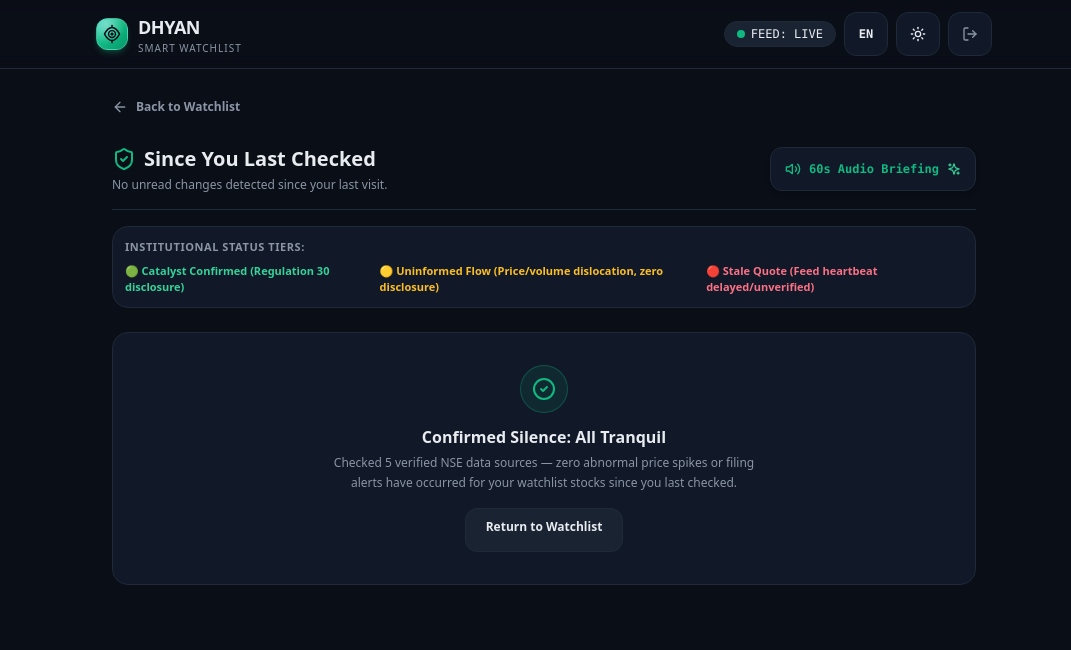
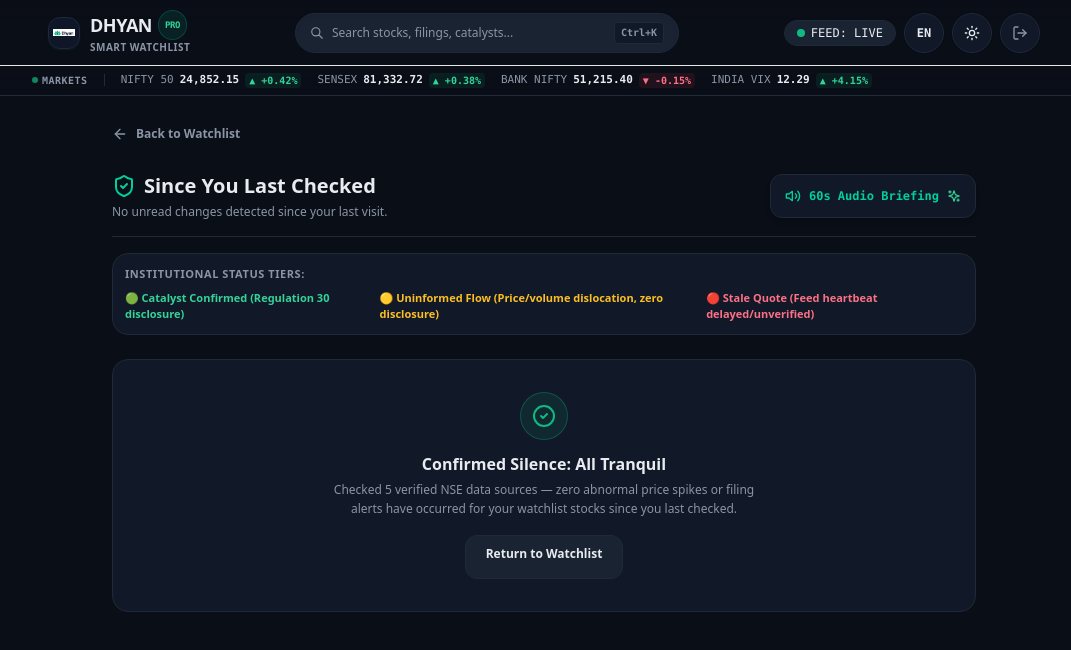
Before and after one commit to maanvi14/Dhyan-Smart-WatchList, a Next.js app in the folder frontend/: page /since-last-checked in a window 1280 px wide. Shown: the top 650 px of the page, without its empty margins (96-1167 px from the left). Built offline with nearby package versions, Linux system fonts and the light colour scheme; no server answers; sample sign-in values are in the browser's storage.

Commit message:
feat: replace brand logo with official Dhyan emblem, add Groww-style indices ticker, search omnibar, and UI polish

```diff
--- a/frontend/src/app/layout.tsx
+++ b/frontend/src/app/layout.tsx
@@ -5,6 +5,10 @@ import { Providers } from "./providers";
 export const metadata: Metadata = {
   title: "Dhyan — Smart Market Watchlist",
   description: "Smart stock watchlist for Indian retail investors with verified confidence tiers.",
+  icons: {
+    icon: "/dhyan-logo.png",
+    apple: "/dhyan-logo.png",
+  },
 };
 
 export default function RootLayout({
--- a/frontend/src/app/page.tsx
+++ b/frontend/src/app/page.tsx
@@ -201,8 +201,17 @@ export default function WatchlistHomePage() {
       }
     });
 
+    const handleGlobalKeyDown = (e: KeyboardEvent) => {
+      if ((e.ctrlKey || e.metaKey) && e.key.toLowerCase() === "k") {
+        e.preventDefault();
+        setShowAddModal(true);
+      }
+    };
+    window.addEventListener("keydown", handleGlobalKeyDown);
+
     return () => {
       clearInterval(feedInterval);
+      window.removeEventListener("keydown", handleGlobalKeyDown);
       socket.off("price_tick");
       socket.off("new_change_event");
     };
@@ -270,6 +279,7 @@ export default function WatchlistHomePage() {
         watchlistId={user?.watchlistId}
         onToggleDebug={() => setShowDebug(!showDebug)}
         onToggleChat={() => setShowChat(!showChat)}
+        onOpenSearch={() => setShowAddModal(true)}
         showDebug={showDebug}
         feedStatus={feedStatus}
       />
--- a/frontend/src/components/DhyanLogo.tsx
+++ b/frontend/src/components/DhyanLogo.tsx
@@ -1,69 +1,27 @@
 "use client";
 
 interface DhyanLogoProps {
-  size?: "sm" | "md" | "lg";
+  size?: "sm" | "md" | "lg" | "xl";
   className?: string;
 }
 
 export function DhyanLogo({ size = "md", className = "" }: DhyanLogoProps) {
   const dimensions = {
-    sm: "w-8 h-8 rounded-xl",
-    md: "w-10 h-10 rounded-2xl",
-    lg: "w-14 h-14 rounded-2xl",
-  };
-
-  const svgSize = {
-    sm: 20,
-    md: 24,
-    lg: 32,
+    sm: "h-8 w-8",
+    md: "h-10 w-10",
+    lg: "h-14 w-14",
+    xl: "h-20 w-20",
   };
 
   return (
     <div
-      className={`relative flex items-center justify-center bg-gradient-to-br from-teal-400 via-brand-500 to-emerald-600 shadow-md shadow-brand-500/25 border border-white/20 transition-all duration-300 group-hover:shadow-brand-500/40 group-hover:scale-105 overflow-hidden ${dimensions[size]} ${className}`}
+      className={`relative flex items-center justify-center rounded-xl bg-white/95 dark:bg-slate-900/90 border border-slate-200 dark:border-slate-800 shadow-sm shadow-emerald-500/10 p-1 transition-all duration-300 group-hover:shadow-brand-500/30 group-hover:scale-105 overflow-hidden ${dimensions[size]} ${className}`}
     >
-      {/* Subtle geometric backlight glow */}
-      <div className="absolute inset-0 bg-[radial-gradient(circle_at_30%_20%,rgba(255,255,255,0.4),transparent_60%)] pointer-events-none" />
-
-      {/* Dhyan Iconic Third Eye / Focus Radar SVG */}
-      <svg
-        width={svgSize[size]}
-        height={svgSize[size]}
-        viewBox="0 0 32 32"
-        fill="none"
-        xmlns="http://www.w3.org/2000/svg"
-        className="relative z-10 text-slate-950"
-      >
-        {/* Outer concentric lens / radar arc */}
-        <path
-          d="M4 16C7.5 9 12 5.5 16 5.5C20 5.5 24.5 9 28 16C24.5 23 20 26.5 16 26.5C12 26.5 7.5 23 4 16Z"
-          stroke="currentColor"
-          strokeWidth="2.4"
-          strokeLinecap="round"
-          strokeLinejoin="round"
-        />
-
-        {/* Central Iris ring */}
-        <circle
-          cx="16"
-          cy="16"
-          r="5.5"
-          stroke="currentColor"
-          strokeWidth="2.2"
-        />
-
-        {/* Focused inner nucleus spark */}
-        <circle
-          cx="16"
-          cy="16"
-          r="2.5"
-          fill="currentColor"
-        />
-
-        {/* Precision radar tick marks */}
-        <line x1="16" y1="2" x2="16" y2="4.5" stroke="currentColor" strokeWidth="2" strokeLinecap="round" />
-        <line x1="16" y1="27.5" x2="16" y2="30" stroke="currentColor" strokeWidth="2" strokeLinecap="round" />
-      </svg>
+      <img
+        src="/dhyan-logo.png"
+        alt="Dhyan Logo"
+        className="w-full h-full object-contain"
+      />
     </div>
   );
 }
--- a/frontend/src/components/Header.tsx
+++ b/frontend/src/components/Header.tsx
@@ -13,11 +13,19 @@ interface HeaderProps {
   watchlistId?: string;
   onToggleDebug?: () => void;
   onToggleChat?: () => void;
+  onOpenSearch?: () => void;
   showDebug?: boolean;
   feedStatus?: any;
 }
 
-export function Header({ watchlistId, onToggleDebug, onToggleChat, showDebug, feedStatus: feedStatusProp }: HeaderProps) {
+export function Header({
+  watchlistId,
+  onToggleDebug,
+  onToggleChat,
+  onOpenSearch,
+  showDebug,
+  feedStatus: feedStatusProp,
+}: HeaderProps) {
   const router = useRouter();
   const { language, setLanguage, t } = useI18n();
   const { theme, setTheme } = useTheme();
@@ -26,10 +34,18 @@ export function Header({ watchlistId, onToggleDebug, onToggleChat, showDebug, fe
   const [internalFeedStatus, setInternalFeedStatus] = useState<any>({
     status: "active",
     mode: "live",
-    message: "Feed operating normally"
+    message: "Feed operating normally",
   });
 
   const feedStatus = feedStatusProp || internalFeedStatus;
+
+  // Market indices mock snapshot
+  const indices = [
+    { name: "NIFTY 50", value: "24,852.15", change: "+0.42%", isPos: true },
+    { name: "SENSEX", value: "81,332.72", change: "+0.38%", isPos: true },
+    { name: "BANK NIFTY", value: "51,215.40", change: "-0.15%", isPos: false },
+    { name: "INDIA VIX", value: "12.29", change: "+4.15%", isPos: true },
+  ];
 
   const fetchUnread = async () => {
     if (!watchlistId) return;
@@ -67,27 +83,49 @@ export function Header({ watchlistId, onToggleDebug, onToggleChat, showDebug, fe
   };
 
   return (
-    <header className="sticky top-0 z-40 bg-surface/90 backdrop-blur border-b border-surfaceBorder px-4 py-3">
-      <div className="max-w-4xl mx-auto flex items-center justify-between">
-
+    <header className="sticky top-0 z-40 bg-surface/95 backdrop-blur-md border-b border-surfaceBorder">
+      {/* Top Main Navigation Bar */}
+      <div className="max-w-5xl mx-auto px-4 py-2.5 flex items-center justify-between gap-3">
         {/* Brand & Dhyan Logo */}
-        <Link href="/" className="flex items-center space-x-2.5 group">
+        <Link href="/" className="flex items-center space-x-2.5 group shrink-0">
           <DhyanLogo size="sm" />
           <div>
-            <span className="font-bold tracking-tight text-foreground text-lg group-hover:text-brand-500 transition-colors">
+            <span className="font-extrabold tracking-tight text-foreground text-lg group-hover:text-brand-500 transition-colors flex items-center gap-1.5">
               {t("app_title")}
+              <span className="text-[9px] px-1.5 py-0.2 rounded-full bg-brand-500/10 text-brand-600 dark:text-brand-400 font-mono font-bold border border-brand-500/20">
+                PRO
               </span>
-            <span className="text-[10px] text-muted uppercase tracking-widest block font-medium">
+            </span>
+            <span className="text-[10px] text-muted uppercase tracking-wider block font-semibold">
               {t("app_subtitle")}
             </span>
           </div>
         </Link>
 
+        {/* Groww-Style Quick Search Omnibar */}
+        <div className="hidden sm:flex flex-1 max-w-sm mx-2">
+          <button
+            type="button"
+            onClick={onOpenSearch}
+            className="w-full flex items-center justify-between px-3.5 py-2 rounded-full bg-surfaceElevated hover:bg-surface border border-surfaceBorder text-muted hover:text-foreground text-xs font-medium transition-all shadow-inner hover:shadow-sm group"
+          >
+            <div className="flex items-center space-x-2">
+              <svg className="w-3.5 h-3.5 text-muted group-hover:text-brand-500 transition-colors" fill="none" viewBox="0 0 24 24" stroke="currentColor">
+                <path strokeLinecap="round" strokeLinejoin="round" strokeWidth="2" d="M21 21l-6-6m2-5a7 7 0 11-14 0 7 7 0 0114 0z" />
+              </svg>
+              <span>Search stocks, filings, catalysts...</span>
+            </div>
+            <kbd className="hidden md:inline-flex items-center px-1.5 py-0.5 text-[10px] font-mono font-semibold bg-surface border border-surfaceBorder rounded text-muted">
+              Ctrl+K
+            </kbd>
+          </button>
+        </div>
+
         {/* Status & Actions */}
-        <div className="flex items-center space-x-1.5 sm:space-x-2">
-
+        <div className="flex items-center space-x-1.5 sm:space-x-2 shrink-0">
           {/* Feed Status Indicator */}
-          <div className={`hidden md:flex items-center space-x-1.5 border rounded-full px-3 py-1 text-xs font-mono ${
+          <div
+            className={`hidden lg:flex items-center space-x-1.5 border rounded-full px-3 py-1 text-xs font-mono ${
               feedStatus.status === "killed"
                 ? "bg-redwood-bg border-redwood-border text-redwood-text"
                 : feedStatus.mode === "stale_partial"
@@ -95,8 +133,10 @@ export function Header({ watchlistId, onToggleDebug, onToggleChat, showDebug, fe
                 : feedStatus.mode === "simulated"
                 ? "bg-amber-50 dark:bg-amber-950/30 border-amber-300 dark:border-amber-500/30 text-amber-800 dark:text-amber-300"
                 : "bg-surfaceElevated border-surfaceBorder text-foreground"
-          }`}>
-            <span className={`w-2 h-2 rounded-full ${
+            }`}
+          >
+            <span
+              className={`w-2 h-2 rounded-full ${
                 feedStatus.status === "killed"
                   ? "bg-redwood-500 animate-pulse"
                   : feedStatus.mode === "stale_partial"
@@ -104,12 +144,16 @@ export function Header({ watchlistId, onToggleDebug, onToggleChat, showDebug, fe
                   : feedStatus.mode === "simulated"
                   ? "bg-amber-500"
                   : "bg-emerald-500 animate-pulse"
-            }`} />
+              }`}
+            />
             <span>
               {feedStatus.status === "killed"
                 ? t("feed_killed")
                 : feedStatus.mode === "stale_partial"
-                ? (t("feed_stale_partial") || `FEED: LIVE (${feedStatus.staleCount} STALE)`).replace("{count}", String(feedStatus.staleCount || 1))
+                ? (t("feed_stale_partial") || `FEED: LIVE (${feedStatus.staleCount} STALE)`).replace(
+                    "{count}",
+                    String(feedStatus.staleCount || 1)
+                  )
                 : feedStatus.mode === "simulated"
                 ? t("feed_simulated")
                 : t("feed_live")}
@@ -120,7 +164,7 @@ export function Header({ watchlistId, onToggleDebug, onToggleChat, showDebug, fe
           {onToggleChat && (
             <button
               onClick={onToggleChat}
-              className="min-h-[44px] px-3 py-2 rounded-xl bg-brand-500/10 hover:bg-brand-500/20 border border-brand-500/30 text-brand-500 flex items-center space-x-1.5 text-xs font-semibold transition-all active:scale-95"
+              className="min-h-[40px] px-3 py-1.5 rounded-full bg-brand-500/10 hover:bg-brand-500/20 border border-brand-500/30 text-brand-600 dark:text-brand-400 flex items-center space-x-1.5 text-xs font-bold transition-all active:scale-95 shadow-sm"
             >
               <Bot className="w-4 h-4 text-brand-500" />
               <span className="hidden xs:inline">{t("ask_dhyan")}</span>
@@ -131,12 +175,12 @@ export function Header({ watchlistId, onToggleDebug, onToggleChat, showDebug, fe
           {watchlistId && (
             <Link
               href="/since-last-checked"
-              className="relative min-h-[44px] px-3 py-2 rounded-xl bg-surface hover:bg-surfaceElevated border border-surfaceBorder text-foreground flex items-center space-x-1.5 text-xs font-semibold transition-all active:scale-95"
+              className="relative min-h-[40px] px-3 py-1.5 rounded-full bg-surface hover:bg-surfaceElevated border border-surfaceBorder text-foreground flex items-center space-x-1.5 text-xs font-semibold transition-all active:scale-95 shadow-sm"
             >
               <Bell className="w-4 h-4 text-foreground" />
               <span className="hidden xs:inline">{t("changes_badge")}</span>
               {unreadCount > 0 && (
-                <span className="bg-brand-500 text-slate-950 font-bold px-1.5 py-0.5 rounded-full text-[11px] font-mono">
+                <span className="bg-brand-500 text-slate-950 font-bold px-1.5 py-0.2 rounded-full text-[11px] font-mono shadow-sm">
                   {unreadCount > 9 ? "9+" : unreadCount}
                 </span>
               )}
@@ -146,7 +190,7 @@ export function Header({ watchlistId, onToggleDebug, onToggleChat, showDebug, fe
           {/* Language Toggle */}
           <button
             onClick={() => setLanguage(language === "en" ? "hi" : "en")}
-            className="min-h-[44px] min-w-[44px] rounded-xl bg-surface border border-surfaceBorder text-foreground flex items-center justify-center text-xs font-bold font-mono transition-all hover:bg-surfaceElevated"
+            className="min-h-[40px] min-w-[40px] rounded-full bg-surface border border-surfaceBorder text-foreground flex items-center justify-center text-xs font-bold font-mono transition-all hover:bg-surfaceElevated shadow-sm"
             title="Toggle Language (English / Hindi)"
           >
             {language === "en" ? "EN" : "HI"}
@@ -155,7 +199,7 @@ export function Header({ watchlistId, onToggleDebug, onToggleChat, showDebug, fe
           {/* Theme Toggle */}
           <button
             onClick={() => setTheme(theme === "light" ? "dark" : "light")}
-            className="min-h-[44px] min-w-[44px] rounded-xl bg-surface border border-surfaceBorder text-foreground flex items-center justify-center text-xs transition-all hover:bg-surfaceElevated"
+            className="min-h-[40px] min-w-[40px] rounded-full bg-surface border border-surfaceBorder text-foreground flex items-center justify-center text-xs transition-all hover:bg-surfaceElevated shadow-sm"
             title="Toggle Theme"
           >
             {theme === "light" ? <Moon className="w-4 h-4" /> : <Sun className="w-4 h-4" />}
@@ -165,7 +209,7 @@ export function Header({ watchlistId, onToggleDebug, onToggleChat, showDebug, fe
           {onToggleDebug && (
             <button
               onClick={onToggleDebug}
-              className={`min-h-[44px] min-w-[44px] rounded-xl border flex items-center justify-center text-xs transition-all ${
+              className={`min-h-[40px] min-w-[40px] rounded-full border flex items-center justify-center text-xs transition-all shadow-sm ${
                 showDebug
                   ? "bg-amber-500/20 border-amber-500/40 text-amber-400"
                   : "bg-surface border-surfaceBorder text-muted hover:text-foreground"
@@ -179,13 +223,38 @@ export function Header({ watchlistId, onToggleDebug, onToggleChat, showDebug, fe
           {/* Logout */}
           <button
             onClick={handleLogout}
-            className="min-h-[44px] min-w-[44px] rounded-xl bg-surface hover:bg-surfaceElevated border border-surfaceBorder text-muted hover:text-foreground flex items-center justify-center text-xs transition-all"
+            className="min-h-[40px] min-w-[40px] rounded-full bg-surface hover:bg-surfaceElevated border border-surfaceBorder text-muted hover:text-rose-500 flex items-center justify-center text-xs transition-all shadow-sm"
             title="Sign out"
           >
             <LogOut className="w-4 h-4" />
           </button>
         </div>
+      </div>
 
+      {/* Groww-Style Market Indices Ticker Strip */}
+      <div className="border-t border-surfaceBorder/60 bg-surfaceElevated/40 px-4 py-1.5 overflow-x-auto scrollbar-none">
+        <div className="max-w-5xl mx-auto flex items-center gap-4 text-[11px] font-mono whitespace-nowrap">
+          <span className="text-[10px] font-bold uppercase tracking-wider text-muted shrink-0 flex items-center gap-1">
+            <span className="w-1.5 h-1.5 rounded-full bg-emerald-500 animate-pulse" />
+            Markets
+          </span>
+          <div className="h-3 w-px bg-surfaceBorder shrink-0" />
+          {indices.map((idx) => (
+            <div key={idx.name} className="flex items-center space-x-1.5 shrink-0">
+              <span className="text-muted font-medium">{idx.name}</span>
+              <span className="font-bold text-foreground">{idx.value}</span>
+              <span
+                className={`font-semibold px-1 py-0.2 rounded text-[10px] ${
+                  idx.isPos
+                    ? "bg-emerald-500/10 text-emerald-600 dark:text-emerald-400"
+                    : "bg-rose-500/10 text-rose-600 dark:text-rose-400"
+                }`}
+              >
+                {idx.isPos ? "▲" : "▼"} {idx.change}
+              </span>
+            </div>
+          ))}
+        </div>
       </div>
     </header>
   );
--- a/frontend/src/components/WatermarkSparkline.tsx
+++ b/frontend/src/components/WatermarkSparkline.tsx
@@ -40,11 +40,33 @@ export function WatermarkSparkline({
   };
 
   const isPositive = changePct >= 0;
-  const activeColor = isPositive ? "#10B981" : "#EF4444"; // emerald or rose/redwood
+  const activeColor = isPositive ? "#00D09C" : "#EF4444"; // Groww emerald mint or coral red
+  const gradientId = `sparkline-grad-${Math.random().toString(36).substr(2, 9)}`;
+
+  // Area under curve coords for afterPts
+  const activeCoords = hasWatermarkDelta ? afterPts : svgCoords;
+  const areaPath = activeCoords.length > 1
+    ? `${toPath(activeCoords)} L ${activeCoords[activeCoords.length - 1][0]},${height} L ${activeCoords[0][0]},${height} Z`
+    : "";
 
   return (
     <div className="flex flex-col items-end shrink-0" title="Left: Pre-visit | Right: Since last checked">
       <svg width={width} height={height} className="overflow-visible">
+        <defs>
+          <linearGradient id={gradientId} x1="0" y1="0" x2="0" y2="1">
+            <stop offset="0%" stopColor={activeColor} stopOpacity="0.25" />
+            <stop offset="100%" stopColor={activeColor} stopOpacity="0.0" />
+          </linearGradient>
+        </defs>
+
+        {/* Soft subtle area fill */}
+        {areaPath && (
+          <path
+            d={areaPath}
+            fill={`url(#${gradientId})`}
+          />
+        )}
+
         {/* Pre-watermark line (Muted grey) */}
         {hasWatermarkDelta && (
           <path
@@ -53,7 +75,7 @@ export function WatermarkSparkline({
             stroke="#64748B"
             strokeWidth="1.5"
             strokeDasharray="2 2"
-            opacity="0.5"
+            opacity="0.4"
           />
         )}
 
--- a/frontend/tailwind.config.js
+++ b/frontend/tailwind.config.js
@@ -21,10 +21,13 @@ module.exports = {
         badgeBg: "var(--badge-bg)",
         badgeText: "var(--badge-text)",
         brand: {
+          50: "#ECFDF5",
+          100: "#D1FAE5",
           400: "#34D399",
-          500: "#10B981",
-          600: "#059669",
-          700: "#047857",
+          500: "#00D09C", // Groww signature emerald mint
+          600: "#00B386",
+          700: "#059669",
+          800: "#047857",
         },
         redwood: {
           50: "var(--redwood-50)",
```
Also changed, not shown: frontend/src/components/AddSymbolModal.tsx (+123 -42 lines), frontend/public/dhyan-logo.png (added), 1 other file (tests, documents, lock files or other folders). Lines whose indentation alone changed are shown as unchanged.
